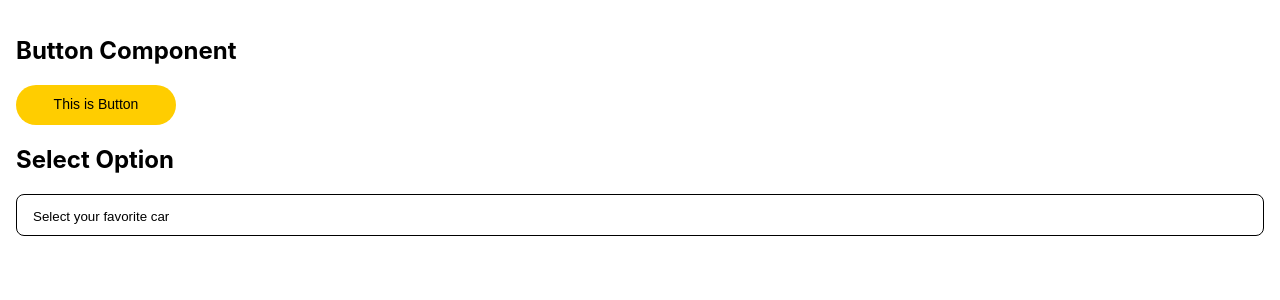
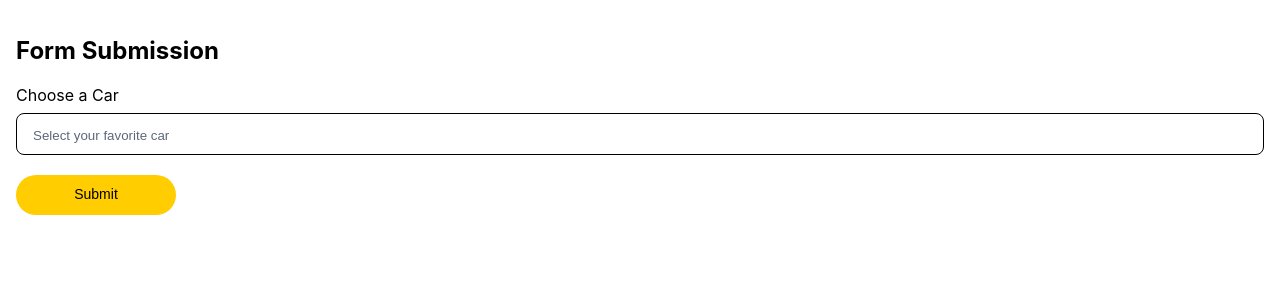
Before and after one commit to rezabagusp/RTL-warior, a React (Create React App) app: page / in a window 1280 px wide. Shown: the top 300 px of the page. Built offline with nearby package versions, Linux system fonts and the light colour scheme.

Commit message:
feat: form submission test phase 1

```diff
--- a/src/component/SelectOption/index.scss
+++ b/src/component/SelectOption/index.scss
@@ -14,8 +14,18 @@
   margin: 0;
 }
 
+.selectOption input.is-placeholder {
+  color: #5d687b;
+}
+
 .selectOption-list {
-  max-width: 100%;
+  position: absolute;
+  background: white;
+  width: 100%;
+  max-height: 250px;
+  overflow-y: scroll;
+  z-index: 1;
+  padding-bottom: 64px;
 }
 
 .selectOption-listItem {
--- a/src/component/SelectOption/index.tsx
+++ b/src/component/SelectOption/index.tsx
@@ -56,12 +56,7 @@ const SelectOption: FunctionComponent<Props> = ({
     }
   };
 
-  const renderList = (): ReactNode => {
-    if (!showlist) {
-      return null;
-    }
-
-    return items.map((item, index) => {
+  const renderList = (): ReactNode => items.map((item, index) => {
     const key = `car-${item.id}`;
     const propsClas = cls(
       'selectOption-listItem',
@@ -79,7 +74,6 @@ const SelectOption: FunctionComponent<Props> = ({
       </div>
     );
   });
-  };
 
   useEffect(() => {
     document.addEventListener('mousedown', handleClickOutside);
@@ -102,18 +96,23 @@ const SelectOption: FunctionComponent<Props> = ({
     >
       <div className="selectOption-displayWrapper">
         <input
+          className={cls({ 'is-placeholder': placeholder && !selected })}
           ref={inputRef}
           onKeyDown={handleKeyDown}
           value={selected?.name ?? placeholder}
           readOnly
         />
       </div>
+      {
+        showlist && (
           <div
             className="selectOption-list"
             data-testid="selectOption-list"
           >
             {renderList()}
           </div>
+        )
+      }
     </div>
   );
 };
--- a/src/root/App.scss
+++ b/src/root/App.scss
@@ -1,3 +1,7 @@
 .App {
   padding: 16px
 }
+
+.carOptionInput {
+  margin-top: 8px;
+}
--- a/src/root/App.tsx
+++ b/src/root/App.tsx
@@ -30,24 +30,34 @@ const App: FunctionComponent<any> = () => {
   const [selected, setSelected] = useState<Option | null>(null);
 
   const handleClickBtn = () => {
-    const text = 'hallo warior';
+    const text = 'Form Submitted';
     alert(text); // eslint-disable-line
   };
 
   return (
     <div className="App">
-      <h2>Button Component</h2>
-      <Button onClick={handleClickBtn}>
-        This is Button
-      </Button>
+      <h2 data-testid="formTitle">Form Submission</h2>
+      <form data-testid="form">
+        <label>
+          Choose a Car
+        </label>
+        <br />
+        <SelectOption
+          className="carOptionInput"
+          selected={selected}
+          onSelect={(newSelected: Option) => setSelected(newSelected)}
+          placeholder="Select your favorite car"
+          data={DATA}
+        />
+        <br />
+        <Button
+          onClick={handleClickBtn}
+          disabled={!selected}
+        >
+          Submit
+        </Button>
+      </form>
 
-      <h2>Select Option</h2>
-      <SelectOption
-        selected={selected}
-        onSelect={(newSelected: Option) => setSelected(newSelected)}
-        placeholder="Select your favorite car"
-        data={DATA}
-      />
     </div>
   );
 };
```
Also changed, not shown: 1 other file (tests, documents, lock files or other folders). Lines whose indentation alone changed are shown as unchanged.
